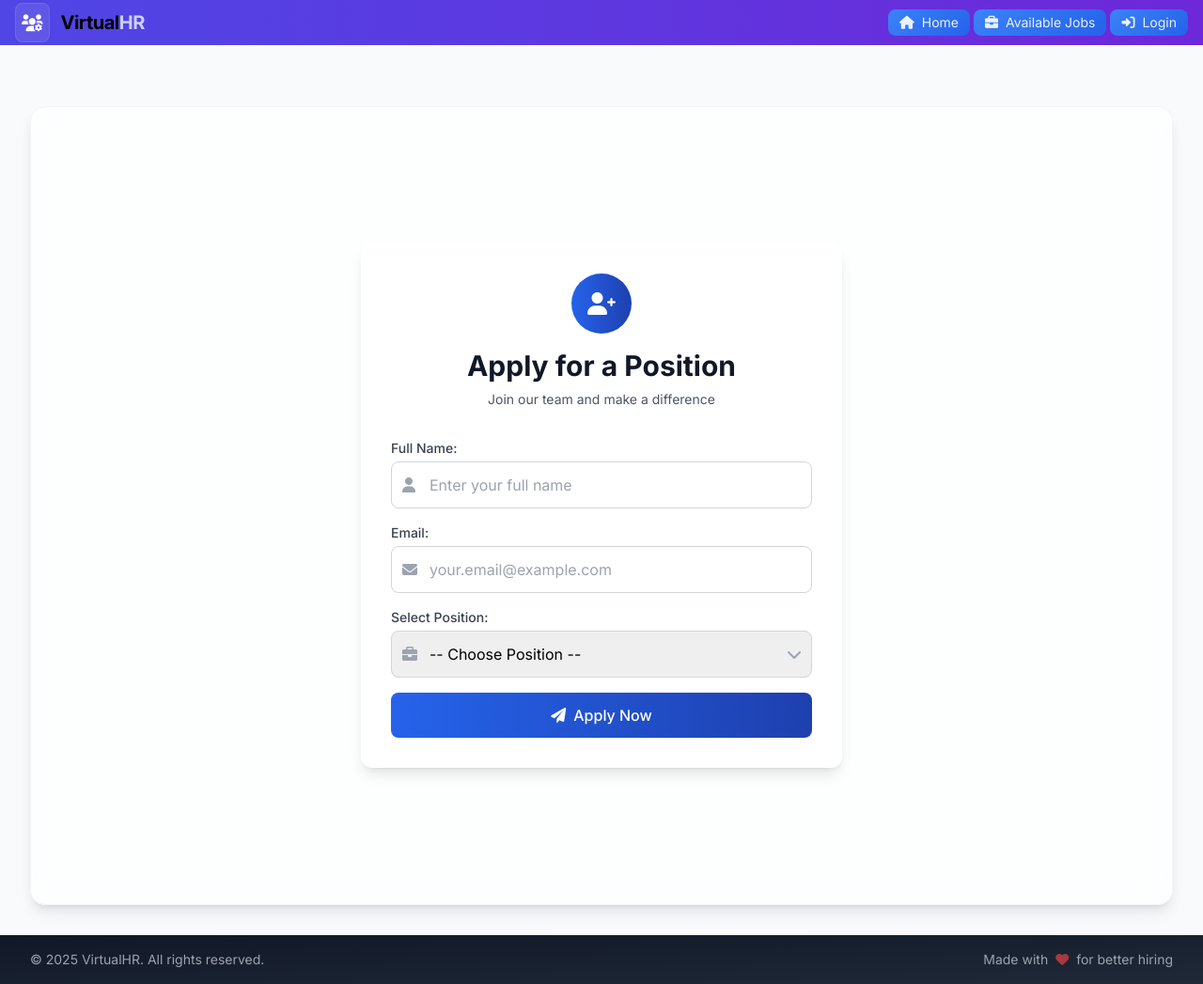
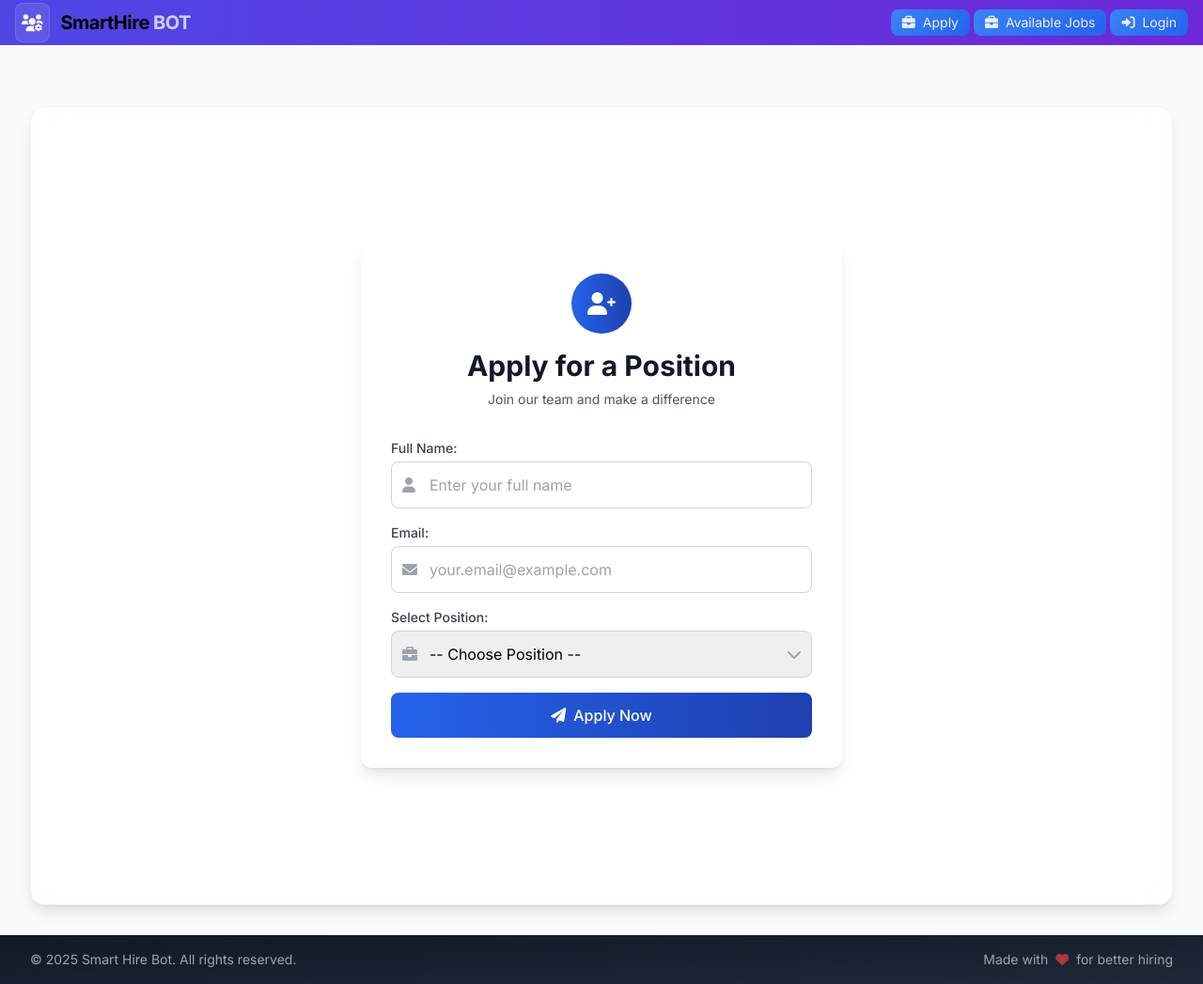
Before and after one commit to ZubairHassann/VHR_DRF, a Django app: template video_interview_ui/frontend/templates/frontend/index.html in a window 1280 px wide. Shown: the whole page at 94% size. Run offline with Django 5.2, Linux system fonts and the light colour scheme; the template is opened without the code that fills it: values that come from a table or form of the project are taken from there, others are empty; data comes from the database, SQL or seed files in the repository; both versions use the stored data as it was after the commit; some libraries are stand-ins or nearby versions.

Commit message:
Minor Update

```diff
--- a/video_interview_ui/frontend/templates/base.html
+++ b/video_interview_ui/frontend/templates/base.html
@@ -7,7 +7,7 @@
     <meta charset="UTF-8">
     <link rel="icon" href="{% static 'favicon.ico' %}">
     <meta name="viewport" content="width=device-width, initial-scale=1.0">
-    <title>{% block title %}Virtual HR{% endblock %}</title>
+    <title>{% block title %}Smart Hire Bot{% endblock %}</title>
     <script src="https://cdn.tailwindcss.com"></script>
     <script>
         window.CSRF_TOKEN = "{{ csrf_token }}";
@@ -114,15 +114,15 @@
                 <i class="fas fa-users-gear text-lg text-white"></i>
             </div>
             <h1 class="text-xl font-bold brand-text tracking-tight">
-                Virtual<span class="text-indigo-200">HR</span>
+                SmartHire <span class="text-indigo-200">BOT</span>
             </h1>
         </div>
 
         <!-- Compact Desktop Navigation -->
         <div class="hidden md:flex items-center space-x-1">
             <a href="/" class="nav-pill text-white/90 hover:text-white px-3 py-1 text-sm rounded-lg transition-all duration-300 flex items-center space-x-2">
-                <i class="fas fa-home text-sm"></i>
-                <span>Home</span>
+                <i class="fas fa-briefcase text-sm"></i>
+                <span>Apply</span>
             </a>
             <a href="{% url 'available_jobs' %}" class="nav-pill text-white/90 hover:text-white px-3 py-1 text-sm rounded-lg transition-all duration-300 flex items-center space-x-2">
                 <i class="fas fa-briefcase text-sm"></i>
@@ -158,7 +158,7 @@
 <div class="md:hidden hidden transform transition-all duration-300 ease-in-out w-full" id="mobile-menu">
     <div class="bg-gradient-to-b from-indigo-600 to-violet-700 shadow-lg px-4 py-4 space-y-2">
         <a href="/" class="block text-white hover:bg-white hover:bg-opacity-10 px-4 py-3 rounded-lg transition-all duration-300">
-            <i class="fas fa-home mr-3"></i>Home
+            <i class="fas fa-briefcase mr-3"></i>Apply
         </a>
         <a href="{% url 'available_jobs' %}" class="block text-white hover:bg-white hover:bg-opacity-10 px-4 py-3 rounded-lg transition-all duration-300">
             <i class="fas fa-briefcase mr-3"></i>Available Jobs
@@ -196,7 +196,7 @@
     <div class="max-w-7xl mx-auto px-4 sm:px-6 lg:px-8">
         <div class="flex flex-col md:flex-row justify-between items-center space-y-4 md:space-y-0">
             <div class="text-sm text-gray-400">
-                © {% now "Y" %} VirtualHR. All rights reserved.
+                © {% now "Y" %} Smart Hire Bot. All rights reserved.
             </div>
             <div class="text-sm text-gray-400 flex items-center space-x-2">
                 <span>Made with</span>
--- a/video_interview_ui/frontend/templates/frontend/index.html
+++ b/video_interview_ui/frontend/templates/frontend/index.html
@@ -1,6 +1,6 @@
 {% extends 'base.html' %}
 
-{% block title %}Virtual HR - Apply{% endblock %}
+{% block title %}Smart Hire Bot - Apply{% endblock %}
 
 {% block content %}
 <div class="min-h-screen flex items-center justify-center py-12 px-4 sm:px-6 lg:px-8">
```
Also changed, not shown: video_interview_api/db.sqlite3, video_interview_ui/db.sqlite3.
